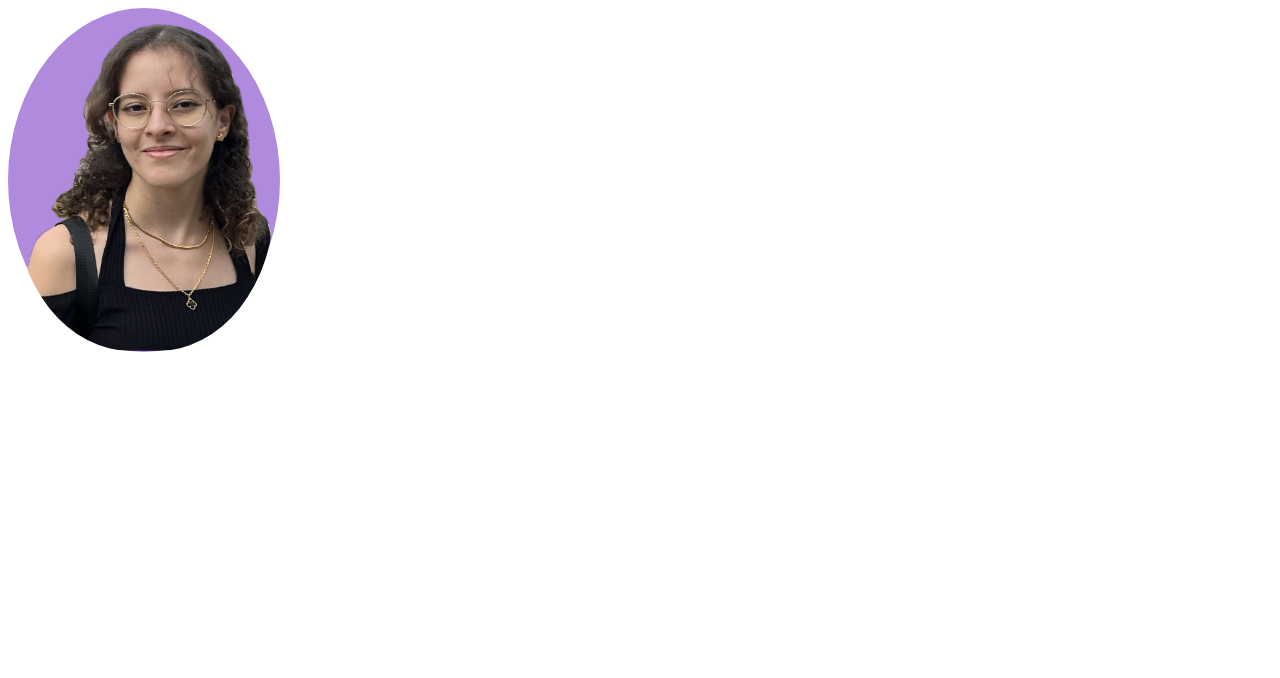
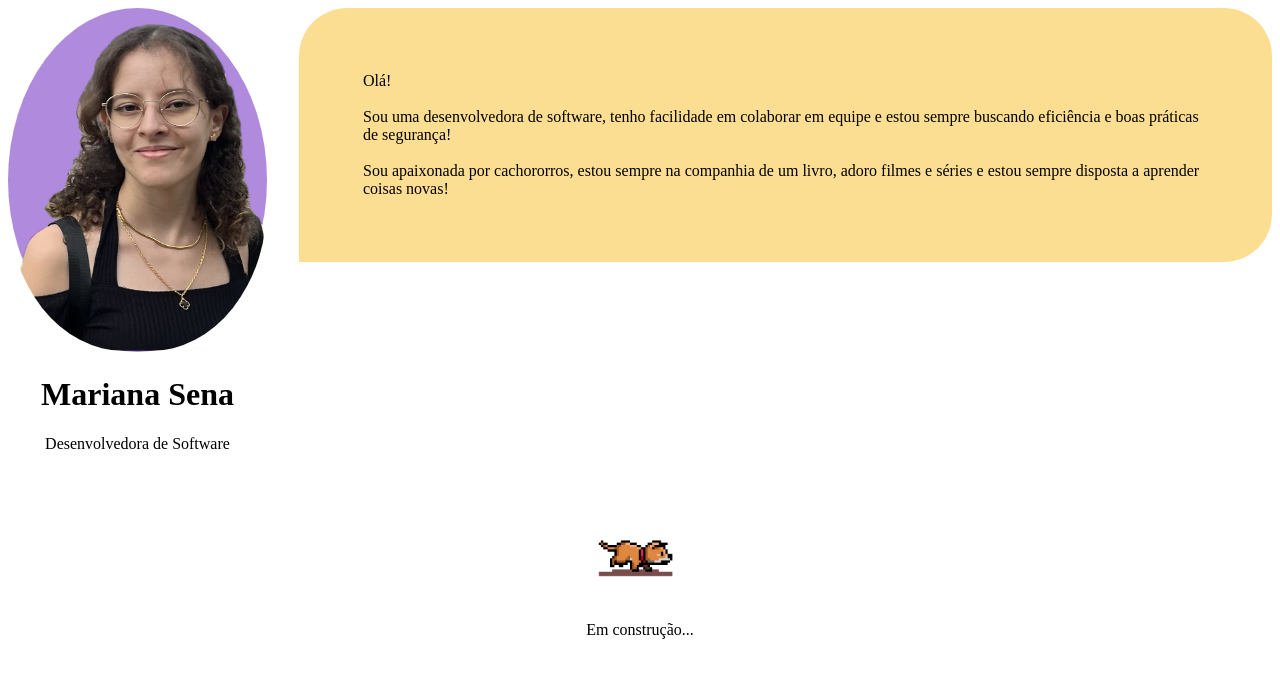
Before and after one commit to mari-sena/marisena, a Next.js app: page / in a window 1280 px wide. Shown: the top 678 px of the page. Built offline with nearby package versions, Linux system fonts and the light colour scheme.

Commit message:
about me - v1

```diff
--- a/pages/index.module.css
+++ b/app/globals.css
@@ -1,5 +1,10 @@
 .container {
   height: 100vh;
+  display: flex;
+  flex-direction: column;
+}
+
+.about-container {
   display: flex;
 }
 
@@ -15,3 +20,11 @@
 .image {
   border-radius: 45%;
 }
+
+.about-me-description {
+  margin-left: 2rem;
+  padding: 4rem;
+  border-radius: 3rem 3rem 3rem 0rem;
+  background-color: #fcde93;
+  height: fit-content;
+}
--- /dev/null
+++ b/app/layout.tsx
@@ -0,0 +1,16 @@
+export const metadata = {
+  title: 'Next.js',
+  description: 'Generated by Next.js',
+}
+
+export default function RootLayout({
+  children,
+}: {
+  children: React.ReactNode
+}) {
+  return (
+    <html lang="en">
+      <body>{children}</body>
+    </html>
+  )
+}
--- /dev/null
+++ b/app/loading.css
@@ -0,0 +1,11 @@
+.loadingContainer {
+  display: flex;
+  flex-direction: column;
+  align-items: center;
+  justify-content: center;
+  height: 100vh;
+}
+
+.img {
+  border-radius: 100%;
+}
--- /dev/null
+++ b/app/loading.tsx
@@ -0,0 +1,20 @@
+import "./loading.css";
+import Image from "next/image";
+
+const Loading = () => {
+  return (
+    <div className="loadingContainer">
+      <Image
+        alt="loading"
+        className="img"
+        unoptimized
+        width={100}
+        height={100}
+        src="/loading-dog.gif"
+      />
+      <p>Em construção...</p>
+    </div>
+  );
+};
+
+export default Loading;
--- /dev/null
+++ b/app/page.tsx
@@ -0,0 +1,39 @@
+import "./globals.css";
+import Image from "next/image";
+import Loading from "./loading";
+
+export default function App() {
+  return (
+    <div className="container">
+      <div className="about-container">
+        <div className="about">
+          <div>
+            <Image
+              alt="coming soon"
+              width={259}
+              height={327}
+              className="image"
+              src="/about-me.png"
+            />
+          </div>
+          <div>
+            <h1>Mariana Sena</h1>
+            <p>Desenvolvedora de Software</p>
+          </div>
+        </div>
+        <div className="about-me-description">
+          Olá! <br />
+          <br />
+          Sou uma desenvolvedora de software, tenho facilidade em colaborar em
+          equipe e estou sempre buscando eficiência e boas práticas de
+          segurança! <br />
+          <br />
+          Sou apaixonada por cachororros, estou sempre na companhia de um livro,
+          adoro filmes e séries e estou sempre disposta a aprender coisas novas!
+        </div>
+      </div>
+
+      <Loading />
+    </div>
+  );
+}
--- a/pages/index.tsx
+++ /dev/null
@@ -1,20 +0,0 @@
-import Image from "next/image";
-import styles from "./index.module.css";
-
-const App = () => {
-  return (
-    <div className={styles.container}>
-      <div className={styles.about}>
-        <Image
-          alt="coming soon"
-          width={259}
-          height={327}
-          className={styles.image}
-          src="/about-me.png"
-        />
-      </div>
-    </div>
-  );
-};
-
-export default App;
```
Also changed, not shown: tsconfig.json (+9 -3 lines), next-env.d.ts, public/loading-dog.gif (added).
